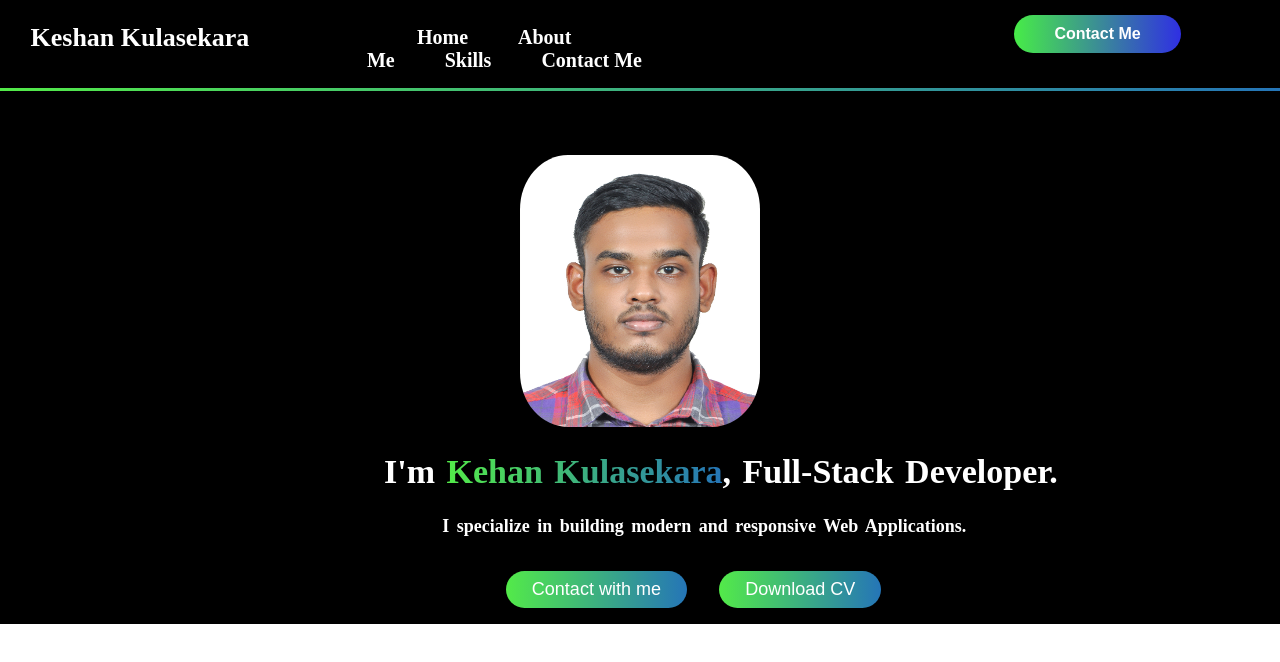
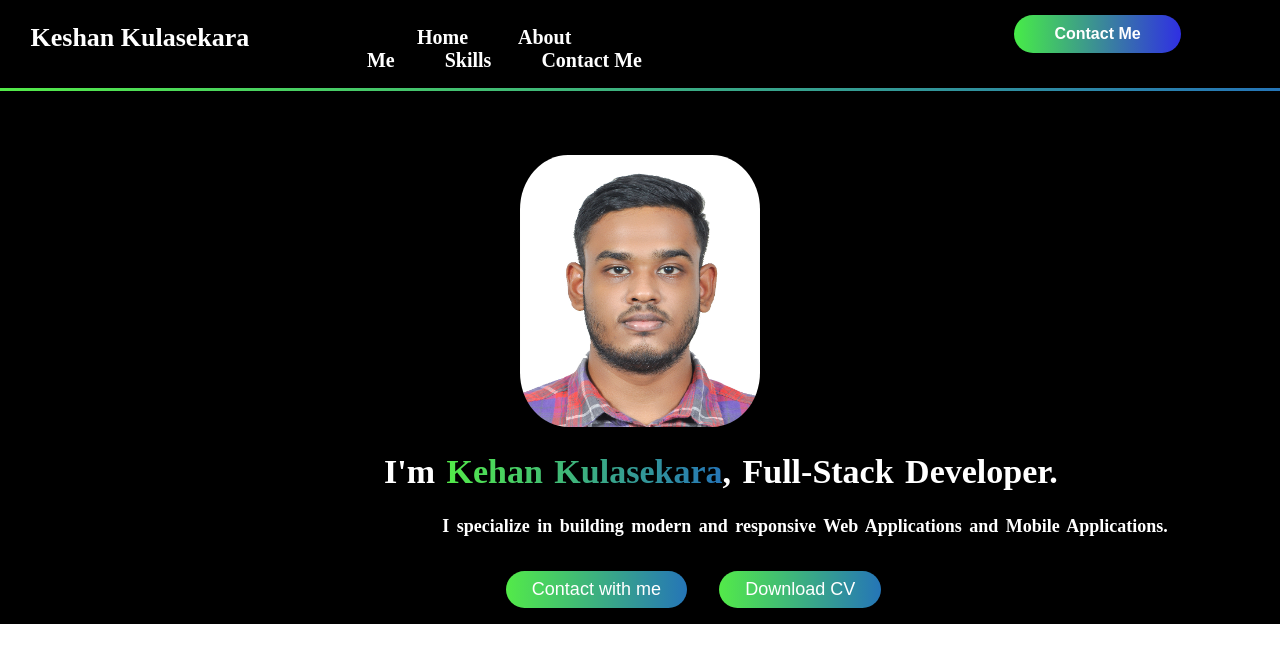
Before and after one commit to KeshaCodeolima/MY-Portfolio, a React (Create React App) app in the folder my-portfolio/: page / in a window 1280 px wide. Shown: the top 662 px of the page. Built offline with nearby package versions, Linux system fonts and the light colour scheme.

Commit message:
change the description

```diff
--- a/my-portfolio/src/Componets/AboutMe.jsx
+++ b/my-portfolio/src/Componets/AboutMe.jsx
@@ -14,7 +14,7 @@ function AboutMe() {
         </div>
         <div className="text">
             <p className='textp1'>I'm <span>Kehan Kulasekara</span>, Full-Stack Developer.</p>
-            <p className='textp2'>I specialize in building modern and responsive Web Applications.</p>
+            <p className='textp2'>I specialize in building modern and responsive Web Applications and Mobile Applications.</p>
         </div>
         <div className="button1">
             <button className='btn1'>Contact with me</button>
```
